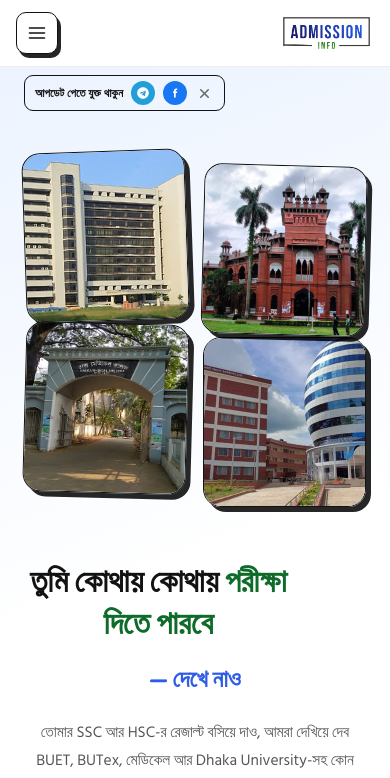
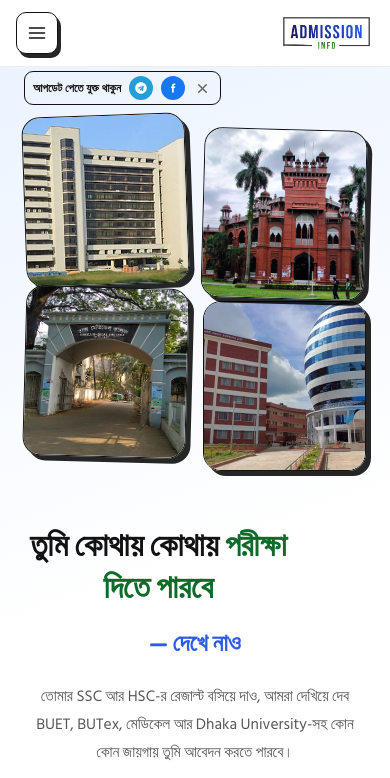
Before and after one commit to nishat-jihad/Admission-info, a Next.js app in the folder chance-hobe-ki/: page / in a window 390 px wide. Shown: the top 778 px of the page. Built offline with nearby package versions, Linux system fonts and the light colour scheme.

Commit message:
Update globals.css

```diff
--- a/chance-hobe-ki/src/app/globals.css
+++ b/chance-hobe-ki/src/app/globals.css
@@ -263,7 +263,7 @@ nav.nav-links button:not(.active):hover {
   min-height: calc(100vh - 74px);
   display: flex;
   align-items: center;
-  padding: 40px 24px;
+  padding: 10px 24px 40px;
   position: relative;
 }
 .hero-inner {
@@ -402,14 +402,14 @@ nav.nav-links button:not(.active):hover {
 .hero-banner-row {
   width: 100%;
   max-width: 1200px;
-  margin: 10px auto 0;
+  margin: 6px auto 0;
   padding: 0 24px;
 }
 .social-promo-banner {
   background: transparent;
   border: 1.5px solid var(--black);
   border-radius: 10px;
-  padding: 6px 12px;
+  padding: 4px 10px;
   display: flex;
   align-items: center;
   justify-content: space-between;
@@ -482,10 +482,10 @@ nav.nav-links button:not(.active):hover {
 }
 @media (max-width: 640px) {
   .hero-banner-row {
-    margin-top: 8px;
+    margin-top: 4px;
   }
   .social-promo-banner {
-    padding: 5px 10px;
+    padding: 4px 8px;
     border-radius: 9px;
     gap: 8px;
   }
```
